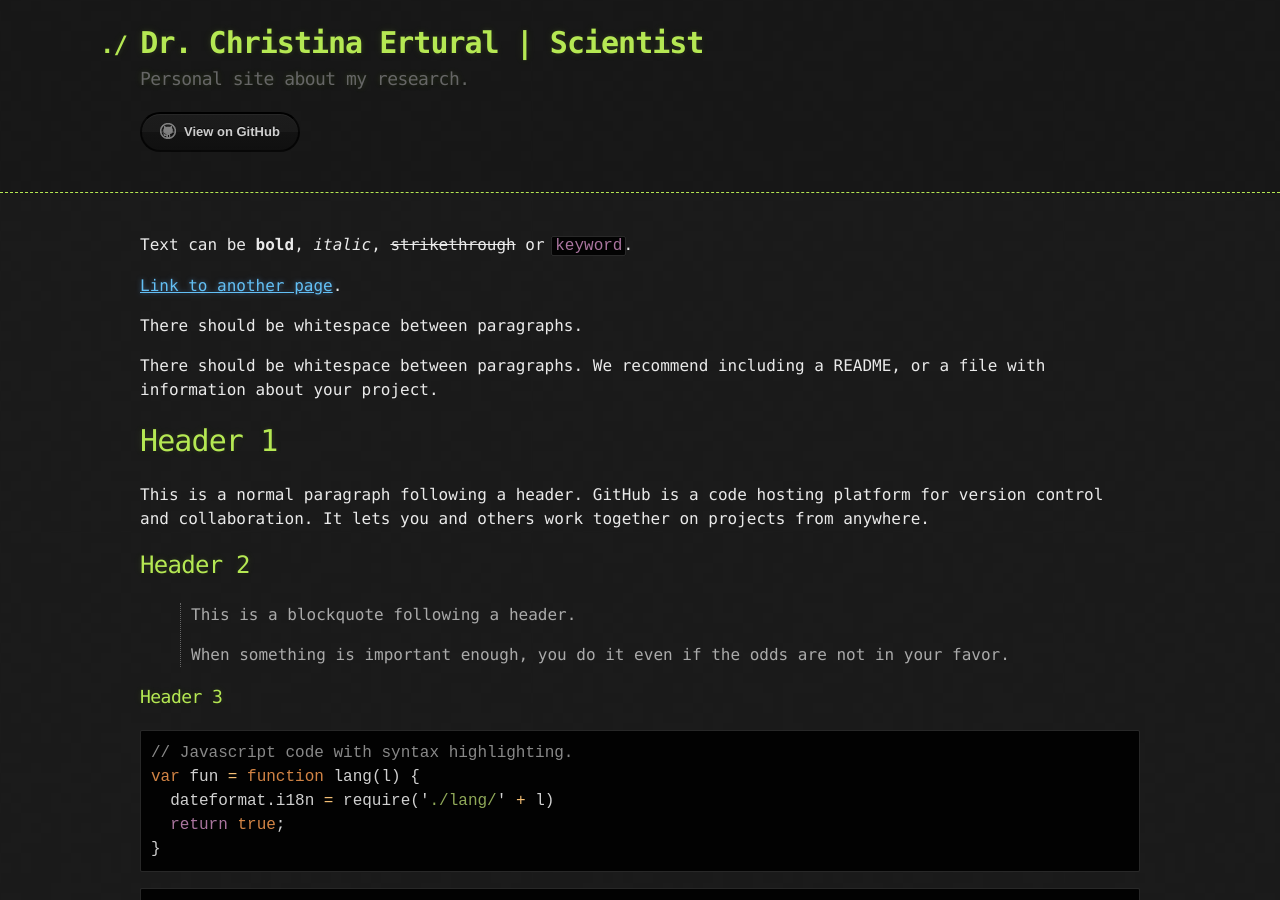
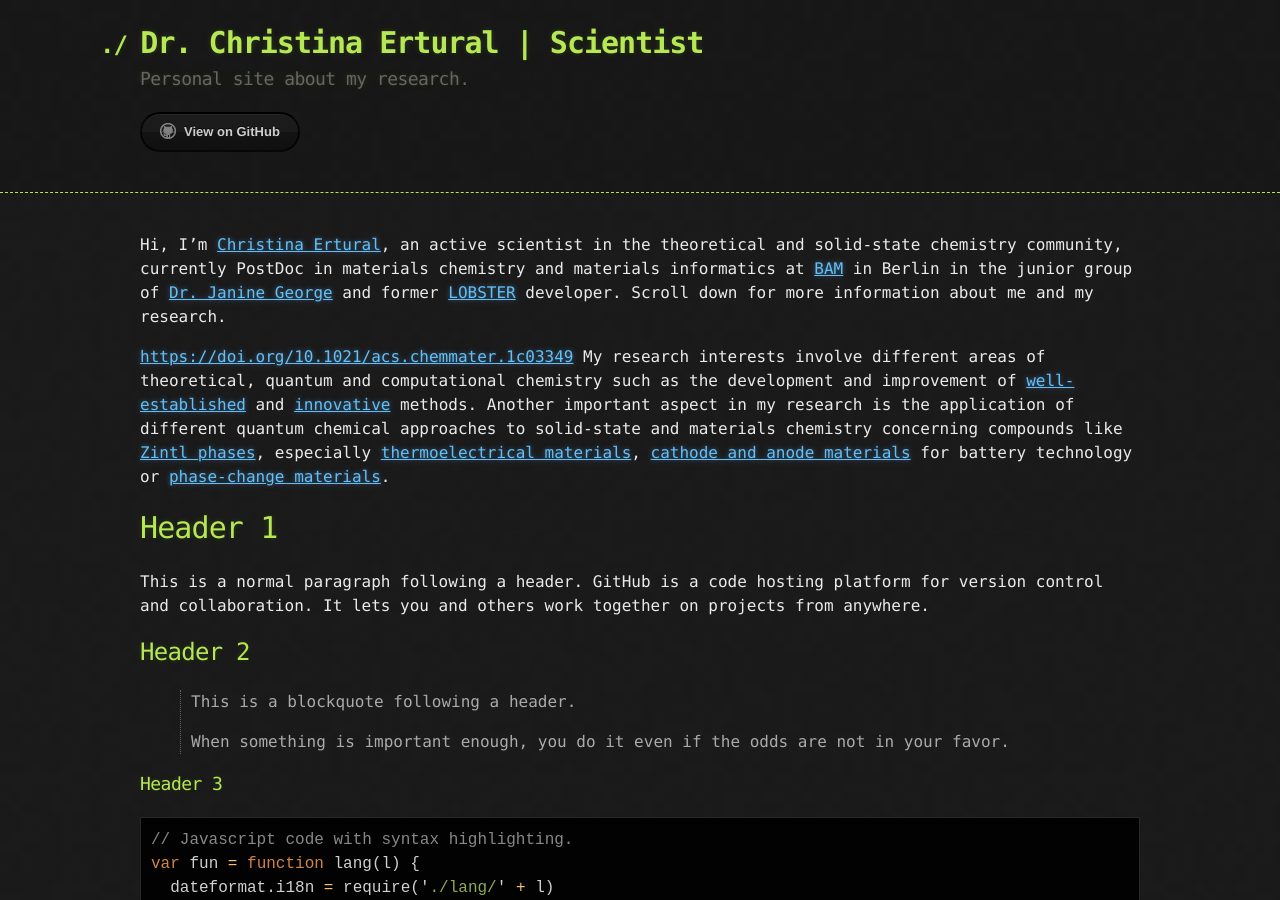
Before and after one commit to QuantumChemist/QuantumChemist.github.io, a Jekyll site: the page built from index.md, in a window 1280 px wide and 900 px high. Built offline with Jekyll 4.4.1, drawn with Linux system fonts in a browser that asks for light colours.

Commit message:
Update index.md

```diff
--- a/index.md
+++ b/index.md
@@ -2,13 +2,16 @@
 layout: default
 ---
 
+Hi, I'm [Christina Ertural](https://g.co/kgs/Bi3Bdb), an active scientist in the theoretical and solid-state chemistry community, currently PostDoc in materials chemistry and materials informatics at [BAM](https://www.bam.de/) in Berlin in the junior group of [Dr. Janine George](https://jageo.github.io/about_group/) and former [LOBSTER](http://www.cohp.de/) developer. Scroll down for more information about me and my research.
+
+[https://doi.org/10.1021/acs.chemmater.1c03349](https://quantumchemist.github.io/utils/bat.png) My research interests involve different areas of theoretical, quantum and computational chemistry such as the development and improvement of [well-established](https://doi.org/10.1039/C9RA05190B) and [innovative](https://doi.org/10.1021/acs.jpcc.1c00718) methods. Another important aspect in my research is the application of different quantum chemical approaches to solid-state and materials chemistry concerning compounds like [Zintl phases](https://doi.org/10.1039/C9RA05190B), especially [thermoelectrical materials](https://doi.org/10.1002/jcc.25822), [cathode and anode materials](https://doi.org/10.1021/acs.chemmater.1c03349) for battery technology or [phase-change materials](https://doi.org/10.1002/anie.202115778).
+
+<!--
 Text can be **bold**, _italic_, ~~strikethrough~~ or `keyword`.
 
 [Link to another page](./another-page.html).
+-->
 
-There should be whitespace between paragraphs.
-
-There should be whitespace between paragraphs. We recommend including a README, or a file with information about your project.
 
 # Header 1
 
```
